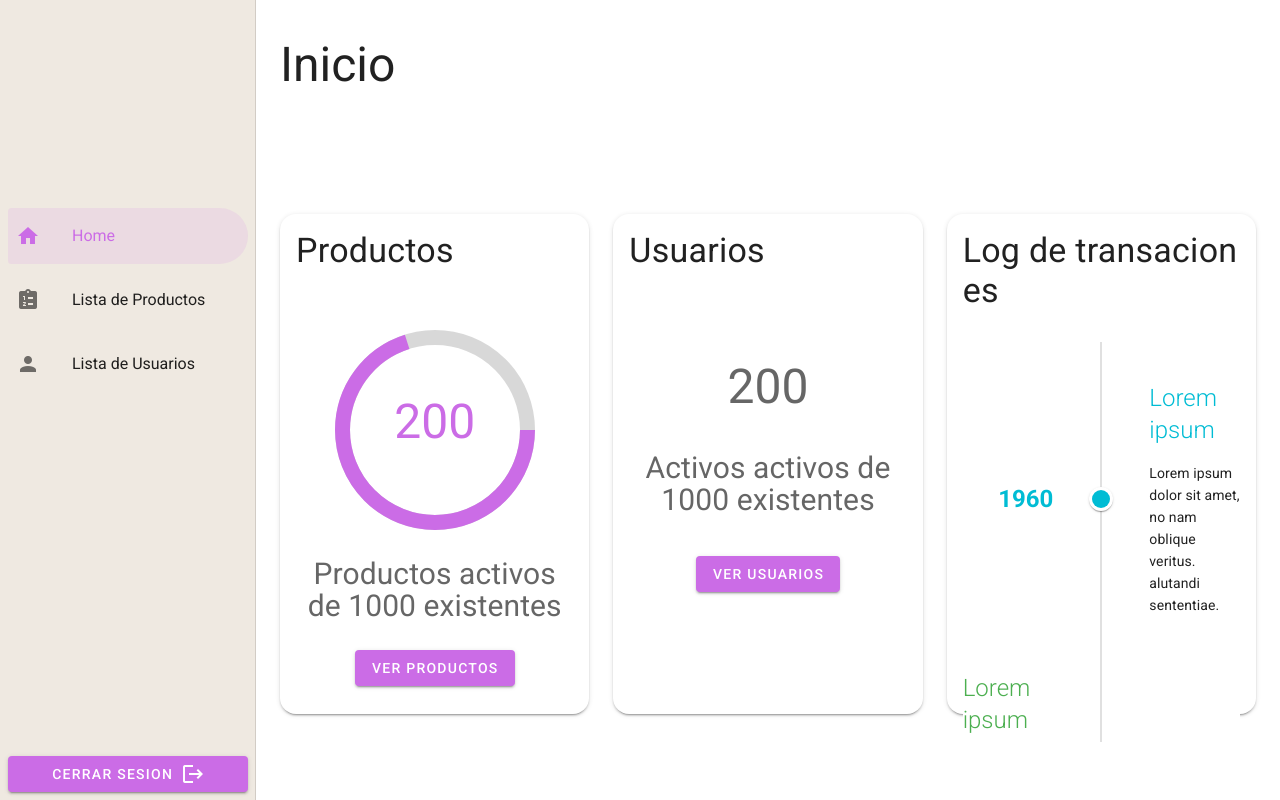
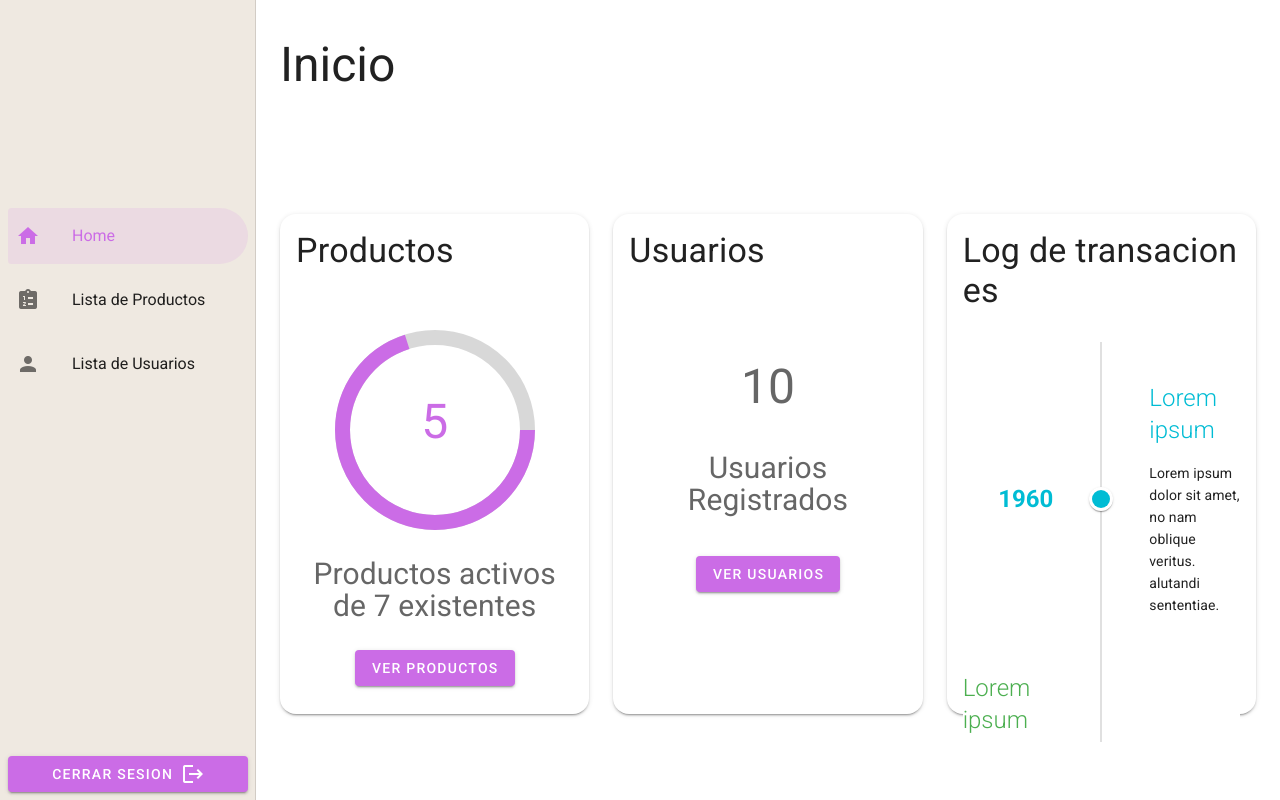
Before and after one commit to Andres-RM/prueba-full-stack-ft, a Vue app: page / in a window 1280 px wide. Built offline with nearby package versions, Linux system fonts and the light colour scheme.

Commit message:
product page

```diff
--- a/src/components/home-card-product.vue
+++ b/src/components/home-card-product.vue
@@ -10,11 +10,11 @@
         <v-progress-circular :value="70" :size="200"
                              :width="15" color="primary">
           <v-col cols="12">
-            <p class="text-h3 text-center">200</p>
+            <p class="text-h3 text-center">5</p>
           </v-col>
         </v-progress-circular>
       </v-row>
-      <p class="my-10 text-center" style="font-size: 30px; line-height: 32px">Productos activos de 1000 existentes</p>
+      <p class="my-10 text-center" style="font-size: 30px; line-height: 32px">Productos activos de 7 existentes</p>
       <v-row justify="center">
         <v-btn color="primary" :to="{name: 'productos'}">
           Ver productos
--- a/src/components/home-card-user.vue
+++ b/src/components/home-card-user.vue
@@ -8,8 +8,8 @@
     <v-card-text>
       <div style="height: 350px; width: 100%" class="d-flex justify-center align-center align-content-center">
         <div style="width: 100%;">
-          <p class="text-h3 text-center">200</p>
-          <p class="my-10 text-center" style="font-size: 30px; line-height: 32px">Activos activos de 1000 existentes</p>
+          <p class="text-h3 text-center">10</p>
+          <p class="my-10 text-center" style="font-size: 30px; line-height: 32px">Usuarios Registrados</p>
           <v-row justify="center">
             <v-btn color="primary" class="my-3" :to="{name: 'usuarios'}">
               Ver Usuarios
```
